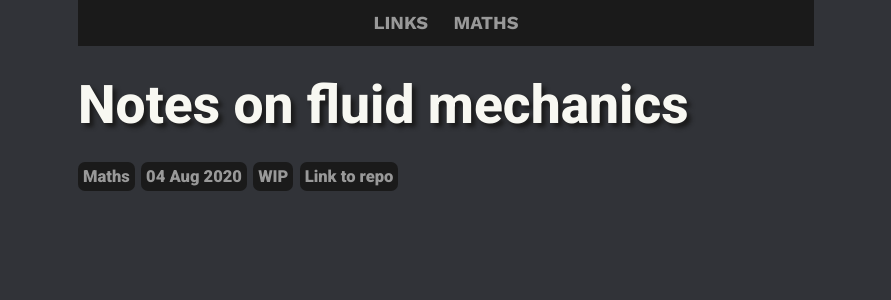
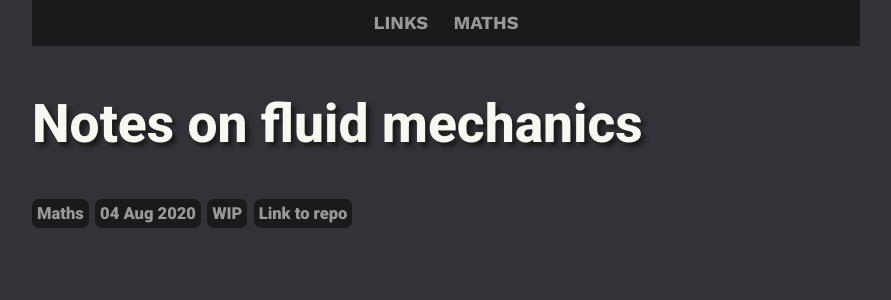
Before and after one commit to vvveracruz/vvveracruz.github.io, a Jekyll site: the page built from _posts/2010-08-05-fluids-notes.md, in a window 1280 px wide. Shown: the top 300 px of the page, without its empty margins (194-1085 px from the left). Built offline with Jekyll 4.4.1, drawn with Linux system fonts in a browser that asks for light colours.

Commit message:
fixed line spacing issue

```diff
--- a/assets/css/classes.css
+++ b/assets/css/classes.css
@@ -24,5 +24,6 @@
   text-shadow: 4px 4px 4px var(--colour-shadow);
   font-weight: 800;
   padding: 10px 10px 10px 0px;
+  line-height: normal;
   font-size: 2.9em
 }
--- a/assets/css/main.css
+++ b/assets/css/main.css
@@ -20,7 +20,7 @@
 }
 
 body {
-  max-width: 40em;
+  max-width: 45em;
   margin: auto;
   font-family: var(--font-sans), serif;
   background-color: var(--colour-background-grey);
```
